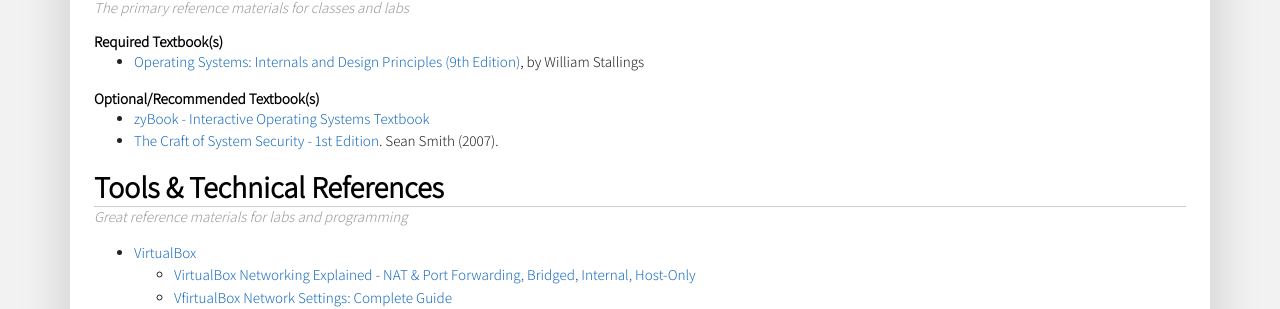
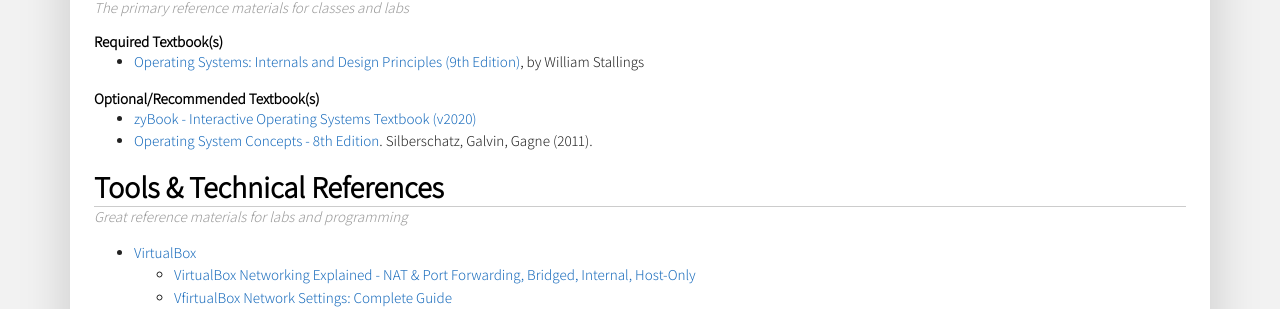
Before and after one commit to traviswpeters/cs460-2020-fall, a Jekyll site: the page built from resources.md, in a window 1280 px wide. Shown: the part 377-686 px from the top of the page. Built offline with Jekyll 4.4.1, drawn with Linux system fonts in a browser that asks for light colours; nearby versions of some CDN libraries; some web fonts are replaced.

Commit message:
update zybook link + other textbook info

```diff
--- a/resources.md
+++ b/resources.md
@@ -15,12 +15,13 @@
 {:.subtitletext}
 
 ###### Required Textbook(s)
-- {{ site.data.settings.textbook }} <br/>
+- {{ site.data.settings.textbook }}
 
 ###### Optional/Recommended Textbook(s)
 
-- [zyBook - Interactive Operating Systems Textbook](https://learn.zybooks.com/zybook/MONTANACSCI460PetersFall2019)
-- [The Craft of System Security - 1st Edition](https://www.amazon.com/Craft-System-Security-Sean-Smith/dp/0321434838). Sean Smith (2007).
+- [zyBook - Interactive Operating Systems Textbook (v2020)](https://learn.zybooks.com/zybook/MONTANACSCI460PetersFall2020)
+- [Operating System Concepts - 8th Edition](https://www.amazon.com/Operating-Concepts-Silberschatz-Abraham-Hardcover-dp-B011DB56OO/dp/B011DB56OO/ref=mt_other?_encoding=UTF8&me=&qid=). Silberschatz, Galvin, Gagne (2011).
+<!-- - [The Craft of System Security - 1st Edition](https://www.amazon.com/Craft-System-Security-Sean-Smith/dp/0321434838). Sean Smith (2007). -->
 
 ## Tools & Technical References
 {:.titletext}
```
